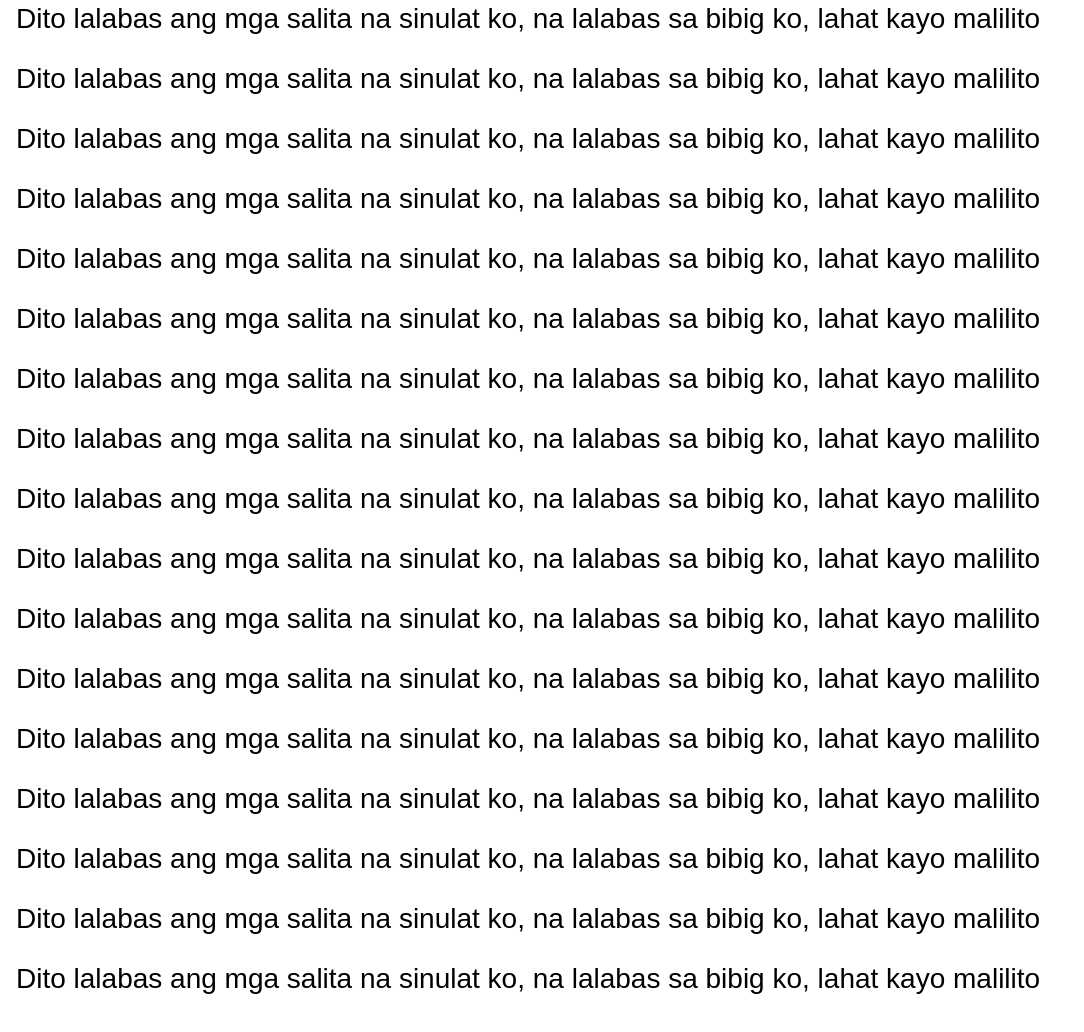
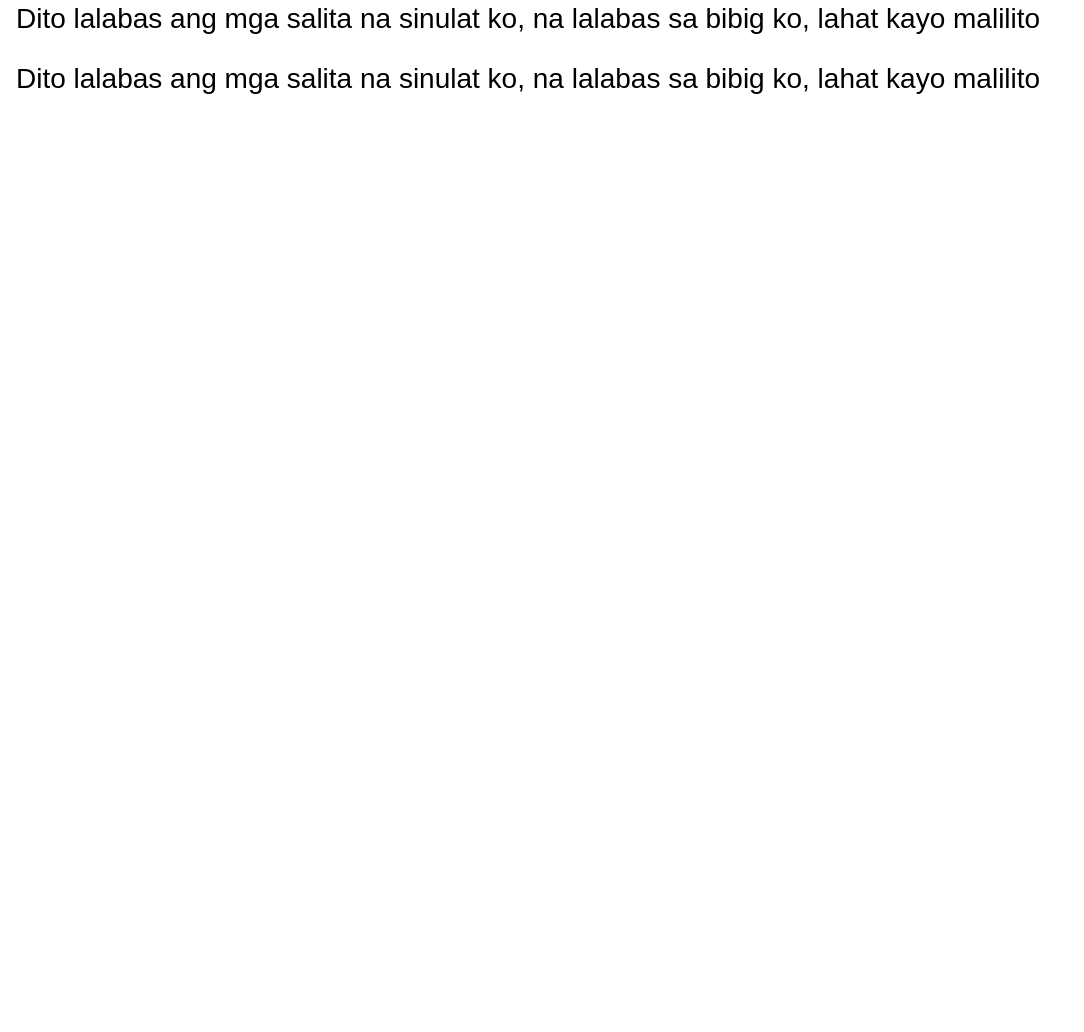
Before and after one commit to Maguayen2024/annasophianoche.github.io, a plain HTML site: page ICT_AnnaSophiaNoche.html in a window 1280 px wide. Shown: the part 494-1526 px from the top of the page, without its empty margins (0-1084 px from the left). After the commit the page ends 800 px from the top, so only its background shows below. Drawn offline with Linux system fonts and the light colour scheme.

Commit message:
Update ICT_AnnaSophiaNoche.html

```diff
--- a/ICT_AnnaSophiaNoche.html
+++ b/ICT_AnnaSophiaNoche.html
@@ -72,21 +72,7 @@ body {
     <h3>Sticky Navigation Example</h3>
     <p>Dito lalabas ang mga salita na sinulat ko, na lalabas sa bibig ko, lahat kayo malilito</p>
     <p>Dito lalabas ang mga salita na sinulat ko, na lalabas sa bibig ko, lahat kayo malilito</p>
-    <p>Dito lalabas ang mga salita na sinulat ko, na lalabas sa bibig ko, lahat kayo malilito</p>
-    <p>Dito lalabas ang mga salita na sinulat ko, na lalabas sa bibig ko, lahat kayo malilito</p>
-    <p>Dito lalabas ang mga salita na sinulat ko, na lalabas sa bibig ko, lahat kayo malilito</p>
-    <p>Dito lalabas ang mga salita na sinulat ko, na lalabas sa bibig ko, lahat kayo malilito</p>
-    <p>Dito lalabas ang mga salita na sinulat ko, na lalabas sa bibig ko, lahat kayo malilito</p>
-    <p>Dito lalabas ang mga salita na sinulat ko, na lalabas sa bibig ko, lahat kayo malilito</p>
-    <p>Dito lalabas ang mga salita na sinulat ko, na lalabas sa bibig ko, lahat kayo malilito</p>
-    <p>Dito lalabas ang mga salita na sinulat ko, na lalabas sa bibig ko, lahat kayo malilito</p>
-    <p>Dito lalabas ang mga salita na sinulat ko, na lalabas sa bibig ko, lahat kayo malilito</p>
-    <p>Dito lalabas ang mga salita na sinulat ko, na lalabas sa bibig ko, lahat kayo malilito</p>
-    <p>Dito lalabas ang mga salita na sinulat ko, na lalabas sa bibig ko, lahat kayo malilito</p>
-    <p>Dito lalabas ang mga salita na sinulat ko, na lalabas sa bibig ko, lahat kayo malilito</p>
-    <p>Dito lalabas ang mga salita na sinulat ko, na lalabas sa bibig ko, lahat kayo malilito</p>
-    <p>Dito lalabas ang mga salita na sinulat ko, na lalabas sa bibig ko, lahat kayo malilito</p>
-    <p>Dito lalabas ang mga salita na sinulat ko, na lalabas sa bibig ko, lahat kayo malilito</p>
+
 </div>
 
 </body>
```
